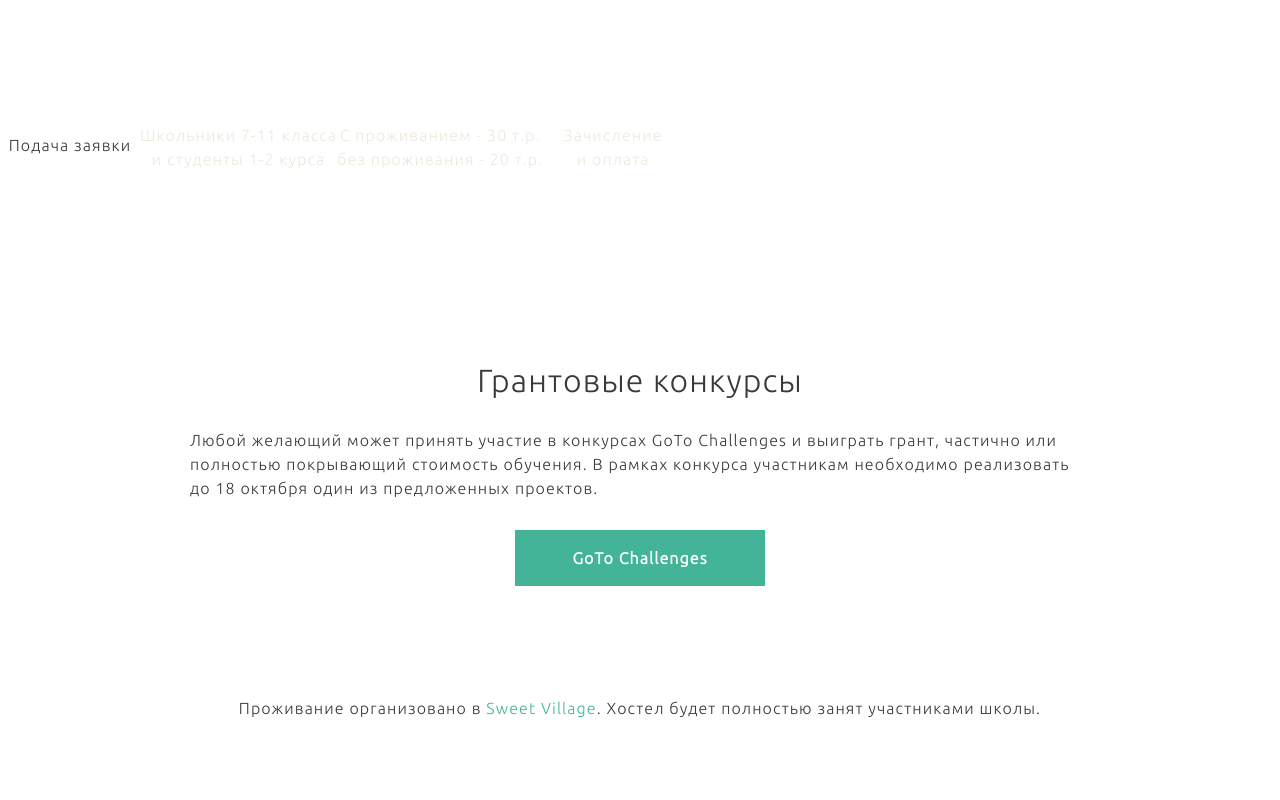
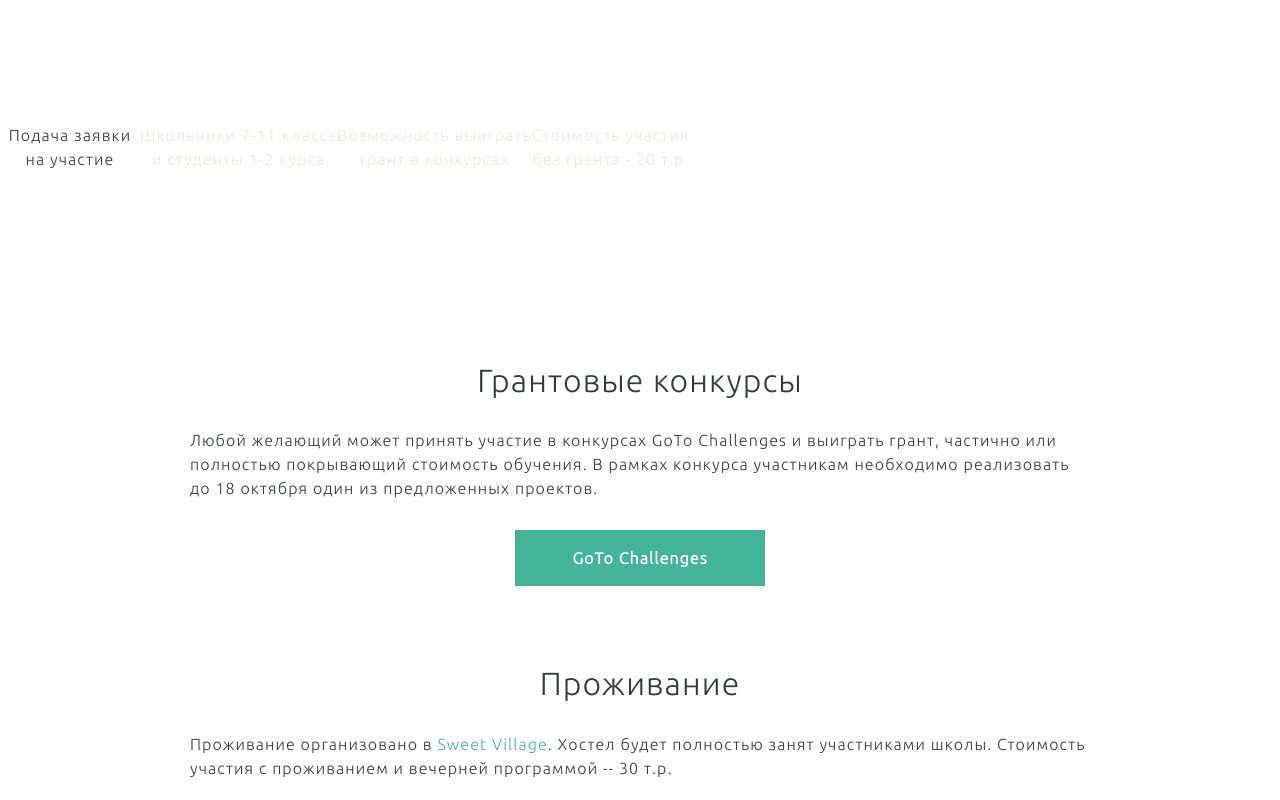
Before and after one commit to tvorogme/camp_autumn, a plain HTML site: page index.html in a window 1280 px wide. Shown: the part 1820-2620 px from the top of the page. Drawn offline with nearby package versions, Linux system fonts and the light colour scheme; some packages are replaced by stand-ins of ours; a script that the page names is missing.

Commit message:
New text, header

```diff
--- a/css/screen.css
+++ b/css/screen.css
@@ -911,7 +911,7 @@ body {
 }
 
 .norm_test {
-    text-align: center;
+    text-align: left;
 }
 
 .norm_test a {
--- a/index.html
+++ b/index.html
@@ -746,11 +746,10 @@ style="stroke-width:0.9375">     </tspan></text>
         <div class="whitespace"></div>
         <h2 class="title">Участие</h2>
         <div class="texts">
-            <p id="first_step" style="margin-top: 10px;">Подача заявки<br>&#160;&#160;&#160;</p>
+            <p id="first_step">Подача заявки<br>на участие</p>
             <p id="second_step">Школьники 7-11 класса <br> и студенты 1-2 курса</p>
-            <p id="third_step">С проживанием - 30 т.р. <br>
-                без проживания - 20 т.р.</p>
-            <p id="fourth_step">Зачисление <br>и оплата</p>
+            <p id="third_step">Возможность выиграть <br> грант в конкурсах</p>
+            <p id="fourth_step">Стоимость участия<br>без гранта - 20 т.р.</p>
         </div>
     </div>
     <div class="container">
@@ -767,9 +766,10 @@ style="stroke-width:0.9375">     </tspan></text>
         <a href="https://goto.msk.ru/camp_autumn/grants/" id="grants">GoTo Challenges</a>
 
         <div class="whitespace not-mobile"></div>
+        <h2 class="gotochallange_header not-mobile">Проживание</h2>
         <p class="norm_test not-mobile">Проживание организовано в <a href="http://sweetvillagehostel.ru/">Sweet
             Village</a>. Хостел
-            будет полностью занят участниками школы.
+            будет полностью занят участниками школы. Стоимость участия с проживанием и вечерней программой -- 30 т.р.
         </p>
 
         <div class="whitespace"></div>
```
